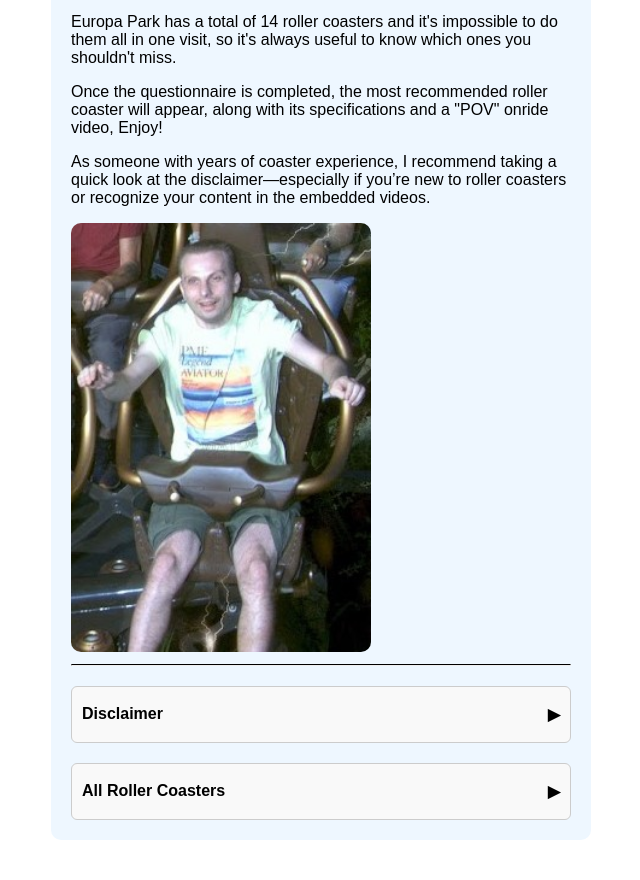
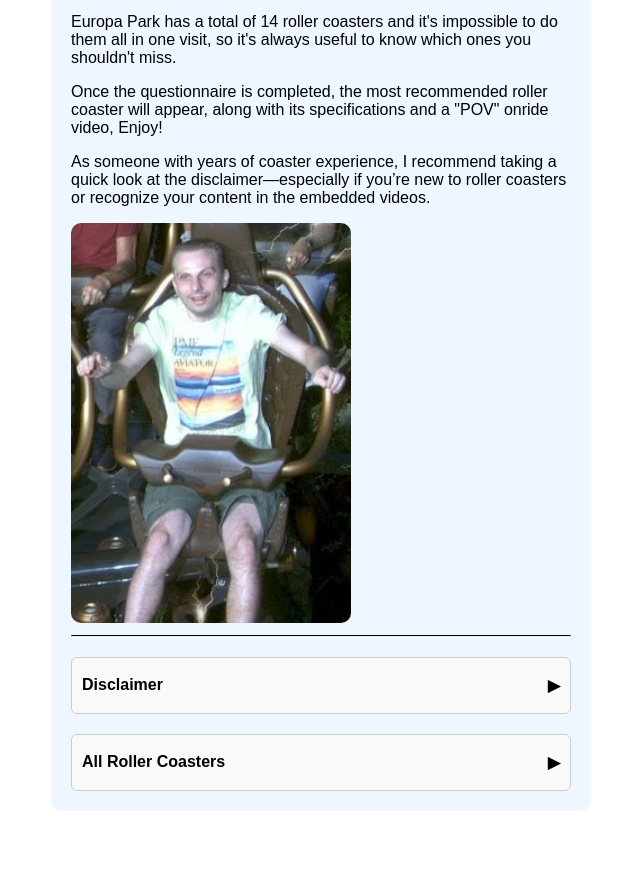
Before and after one commit to Lars-Bak/Coaster-Recommender-Europa-Park-Web-app, a Flask app: page /recommender in a window 1280 px wide. Shown: the part 723-1603 px from the top of the page, without its empty margins (319-959 px from the left). After the commit the page ends 1534 px from the top, so only its background shows below. Run offline with Flask 3, Linux system fonts and the light colour scheme.

Commit message:
Update home.css

```diff
--- a/RollercoastersFlask/static/home.css
+++ b/RollercoastersFlask/static/home.css
@@ -8,7 +8,7 @@ body {
 }
 
 img {
-    width: 300px;
+    width: 280px;
     border-radius: 10px;
 
 }
```
